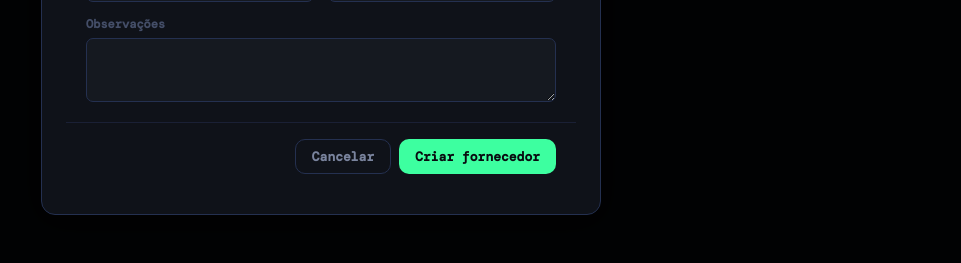
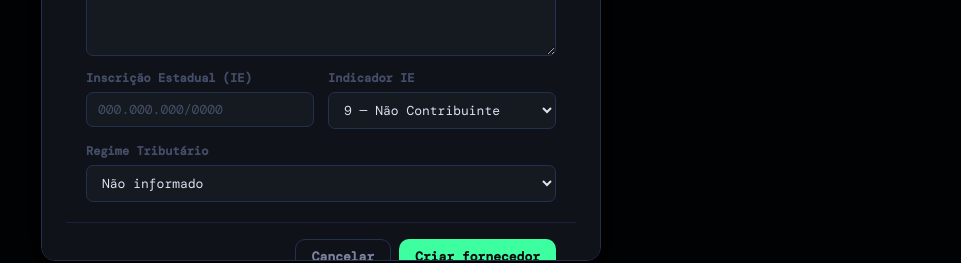
Before and after one commit to heltgabriel04/urban-glass-erp, a Next.js app: page /fornecedores in a window 1280 px wide. Both pictures are taken after typing "Sample" into the empty fields and a click on the button "+ Novo Fornecedor". Shown: the part 507-770 px from the top of the page, without its empty margins (319-1280 px from the left). Built offline with nearby package versions, Linux system fonts and the light colour scheme; no server answers; the database is empty.

Commit message:
feat(fornecedores): adiciona campos de IE e regime tributario ao formulario
Co-Authored-By: Claude Sonnet 5 <noreply@anthropic.com>

```diff
--- a/app/fornecedores/page.tsx
+++ b/app/fornecedores/page.tsx
@@ -6,11 +6,20 @@ import { getFornecedores, createFornecedor, updateFornecedor, deletarFornecedor
 import { useToast } from "@/components/ui/toast";
 import { useConfirm } from "@/components/ui/confirm";
 import SearchInput from "@/components/ui/SearchInput";
-import type { Fornecedor, FornecedorInsert } from "@/types";
+import type { Fornecedor, FornecedorInsert, IndIE } from "@/types";
+
+function maskIE(v: string) {
+  const d = v.replace(/\D/g, "").slice(0, 13);
+  return d
+    .replace(/^(\d{3})(\d)/, "$1.$2")
+    .replace(/^(\d{3})\.(\d{3})(\d)/, "$1.$2.$3")
+    .replace(/^(\d{3})\.(\d{3})\.(\d{3})(\d)/, "$1.$2.$3/$4");
+}
 
 const VAZIO: FornecedorInsert = {
   nome: "", cnpj: "", tel: "", email: "", contato: "",
   cidade: "", uf: "", categoria: "", obs: "", ativo: true,
+  ie: "", ind_ie: "9", regime_tributario: "",
 };
 
 export default function FornecedoresPage() {
@@ -43,6 +52,8 @@ export default function FornecedoresPage() {
     setForm({
       nome: f.nome, cnpj: f.cnpj, tel: f.tel, email: f.email, contato: f.contato,
       cidade: f.cidade, uf: f.uf, categoria: f.categoria, obs: f.obs, ativo: f.ativo,
+      ie: f.ie ?? "", ind_ie: (f.ind_ie ?? "9") as IndIE,
+      regime_tributario: f.regime_tributario ?? "",
     });
     setModalAberto(true);
   }
@@ -192,6 +203,25 @@ export default function FornecedoresPage() {
               <Campo label="Observações" span2>
                 <textarea className="fc" rows={2} value={form.obs} onChange={e => upd("obs", e.target.value)} style={{ margin:0, resize:"vertical" }} />
               </Campo>
+              <Campo label="Inscrição Estadual (IE)">
+                <input className="fc" value={form.ie} onChange={e => upd("ie", maskIE(e.target.value))} placeholder="000.000.000/0000" maxLength={17} inputMode="numeric" style={{ margin:0 }} />
+              </Campo>
+              <Campo label="Indicador IE">
+                <select className="fc" value={form.ind_ie} onChange={e => upd("ind_ie", e.target.value as IndIE)} style={{ margin:0 }}>
+                  <option value="1">1 — Contribuinte ICMS</option>
+                  <option value="2">2 — Contribuinte Isento</option>
+                  <option value="9">9 — Não Contribuinte</option>
+                </select>
+              </Campo>
+              <Campo label="Regime Tributário" span2>
+                <select className="fc" value={form.regime_tributario} onChange={e => upd("regime_tributario", e.target.value as FornecedorInsert["regime_tributario"])} style={{ margin:0 }}>
+                  <option value="">Não informado</option>
+                  <option value="mei">MEI</option>
+                  <option value="simples">Simples Nacional</option>
+                  <option value="presumido">Lucro Presumido</option>
+                  <option value="real">Lucro Real</option>
+                </select>
+              </Campo>
             </div>
 
             <div style={{ display:"flex", gap:"8px", justifyContent:"flex-end", padding:"16px 20px", borderTop:"1px solid var(--b1)" }}>
```
